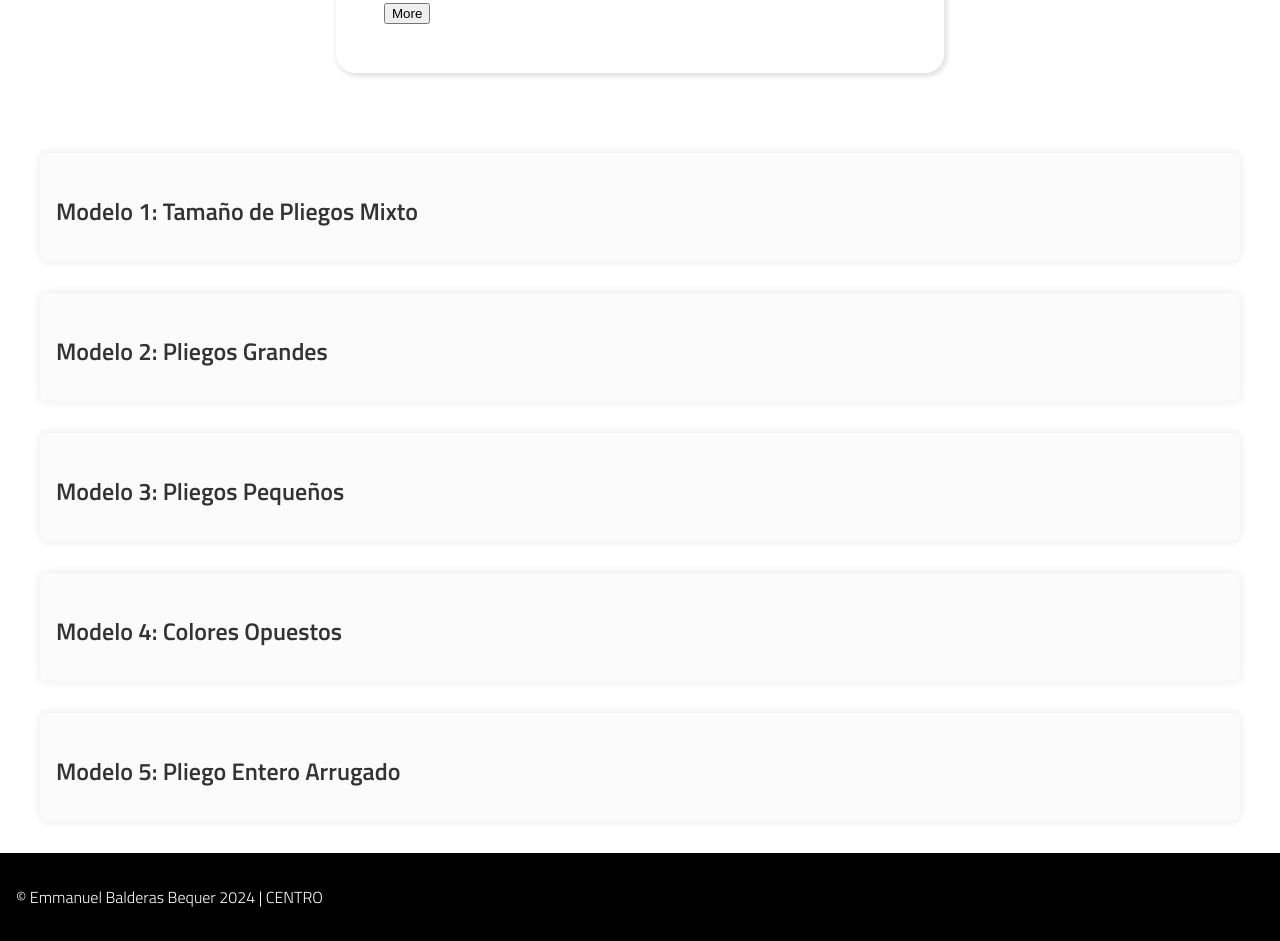
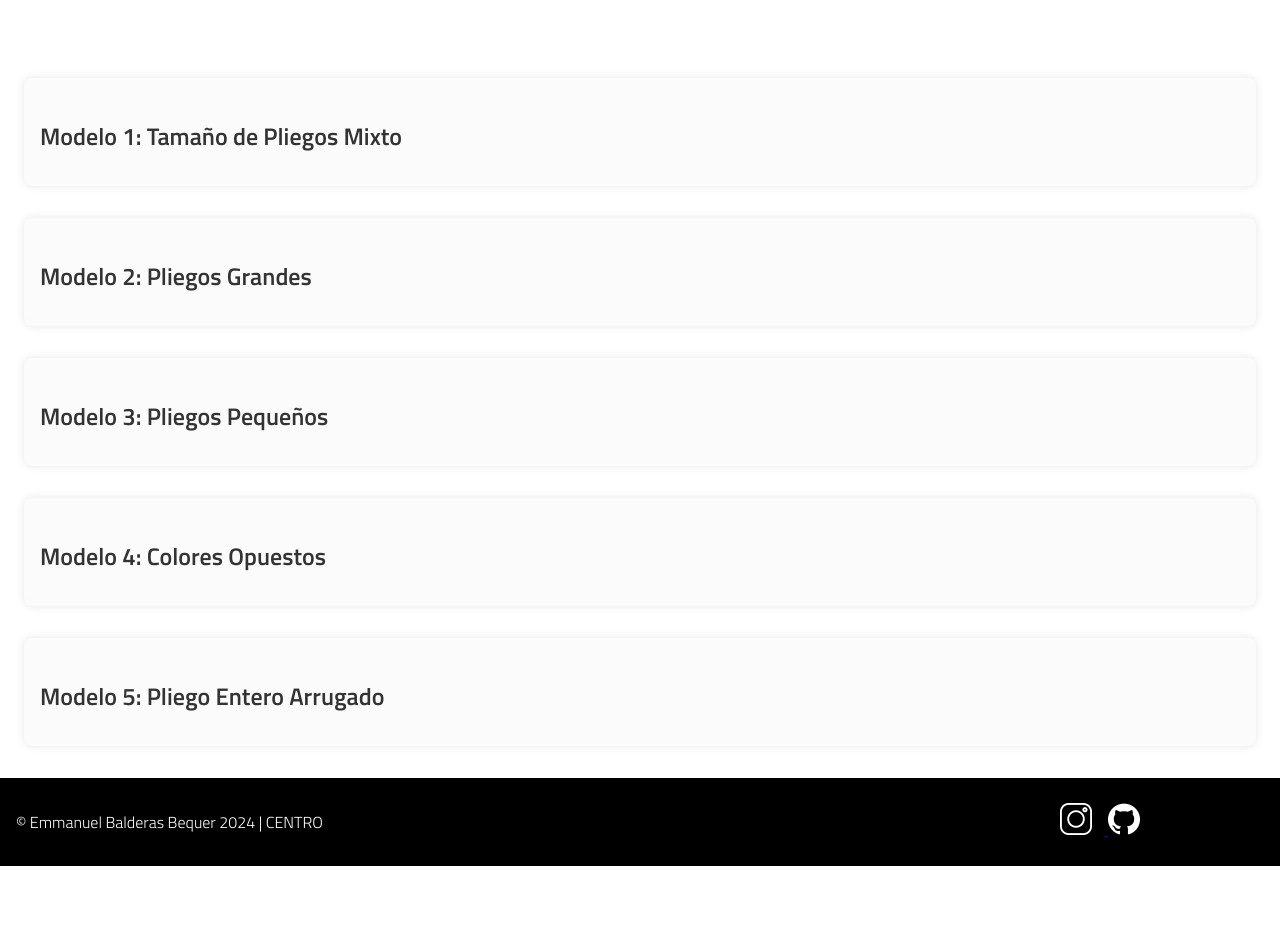
Before and after one commit to EmmanuelBalderasB/Reconocer, a website built with Vite: page index.html in a window 1280 px wide. Shown: the part 1337-2278 px from the top of the page. After the commit the page ends 2203 px from the top, so only its background shows below. Built offline with nearby package versions, Linux system fonts and the light colour scheme; a script that the page names is missing.

Commit message:
adds footer styling

```diff
--- a/index.html
+++ b/index.html
@@ -12,6 +12,7 @@
     <link rel="preconnect" href="https://fonts.googleapis.com">
     <link rel="preconnect" href="https://fonts.gstatic.com" crossorigin>
     <link href="https://fonts.googleapis.com/css2?family=Titillium+Web:ital,wght@0,200;0,300;0,400;0,600;0,700;0,900;1,200;1,300;1,400;1,600;1,700&display=swap" rel="stylesheet">
+    <link rel="shortcut icon" href="./assets/favicon-32x32.png" type="image/x-icon">
 </head>
 
 <body>
@@ -39,10 +40,10 @@
         En este proyecto quise explorar el papel bond de manera digital en texturas, es decir, cómo sus dobleces, ejes, colores, sombras escaneados en 2D, pueden afectar la textura de un objeto digital 3D. Para realizar esto tuve que partir pedazos de papel bond reciclado en pedazos de varios tamaños, luego las organicé de 3 diferentes maneras: La primera utilicé tamaños mixtos, otra solo los pedazos grandes, otro con un pliego entero arrugado, y otro solo pedazos pequeños. Después, los escaneé con un scanner 2D, y utilicé los escaneos para crear las texturas en Blender. Para la figura 3D utilicé el sensor LIDAR de mi celular para generar un modelo 3D de una réplica del David de Michelangelo miniatura. Edité un poco las imágenes de las texturas para darles más contraste, e hice una textura en colores opuestos (negros).
     </p>
     </div>
-    <button class="more-button" id="more-button">More</button>
+    <!-- <button class="more-button" id="more-button">More</button> -->
 </div>
 <!-- Main Content -->
-<div class="container mx-auto px-4 py-8">
+<div class="container" id="all-models">
 
     <!-- Model Section 1 -->
     <div id="model-container-1" class="model-container">
@@ -88,7 +89,18 @@
 
 <!-- Footer -->
 <footer class="bg-gray-800 py-4 mt-8 text-white text-center">
-    <p> © Emmanuel Balderas Bequer 2024 | CENTRO</p>
+    <div class="attribution">
+        <p> © Emmanuel Balderas Bequer 2024 | CENTRO</p>
+    </div>
+    <div class="icon-container">
+        <a href="https://www.instagram.com/whosbecker/" target="_blank" id="instagram-link">
+            <img src="./assets/instagram.png" alt="instagram icon" class="social-icons" id="instagram">
+        </a>
+         <a href="https://github.com/EmmanuelBalderasB/Reconocer" target="_blank" id="github-link">
+            <img src="./assets/github.png" alt="github icon" class="social-icons" id="github">
+        </a>
+
+    </div>
 </footer>
 <script async src="./script.js"></script>
 </body>
--- a/style.css
+++ b/style.css
@@ -10,7 +10,6 @@ nav {
   background-color: #000000;
   color: #fff;
   padding: 0.1rem;
-  position: sticky;
   top: 0;
   text-align: center;
 
@@ -34,7 +33,7 @@ nav .container {
   display: flex;
   justify-content: center;
   flex-direction: column;
-  margin: 10rem 0 5rem 0;
+  margin: 5rem 0 5rem 0;
   height: 30rem;
   font-size: 6rem;
   font-weight: 300;
@@ -84,7 +83,15 @@ nav .container {
   padding: 0 1rem;
 }
 
+div#all-models {
+  display: flex;
+  flex-direction: column;
+  align-items: center;
+  width: 100vw;
+}
+
 .model-container {
+  width: 100%;
   margin-bottom: 2rem;
   padding: 1rem;
   background-color: #fbfbfb;
@@ -117,6 +124,28 @@ footer {
   padding: 1rem;
   color: #fff;
   background-color: #000;
+  display: flex;
+  flex-direction: row;
+  align-items: center;
+  justify-content: space-between;
+}
+footer div.icon-container {
+
+  margin-right: 7rem;
+
+
+}
+.social-icons {
+  width: 2rem;
+  height: 2rem;
+  margin-right: .75rem;
+}
+
+@media (max-width: 1200px) {
+
+.model-container {
+  width: 80vw;
+}
 }
 
 @media (max-width: 1000px) {
@@ -136,11 +165,17 @@ footer {
   font-size: large;
   line-height: 1.4rem;
 }
+.model-container {
+  width: 80vw;
+}
 
 }
 
 @media (max-width: 800px) {
   /* … */
+   nav {
+   max-width: 100vw;
+  }
   .container#justification {
   padding: 2rem;
   margin: 0 auto 5rem auto;
@@ -161,10 +196,16 @@ footer {
     line-height: 1.3rem;
 }
 
+.model-container {
+  width: 60vw;
+}
 }
 
 @media (max-width: 580px) {
   /* … */
+  nav {
+    max-width: 100vw;
+  }
   .container#justification {
   padding: 2rem;
   margin: 0 auto 5rem auto;
@@ -184,7 +225,9 @@ footer {
 #justification #text {
     line-height: 1.3rem;
 }
-
+.models {
+  height: 200px;
+}
 }
 
 @media (max-width: 380px) {
```
Also changed, not shown: 1 other file.
